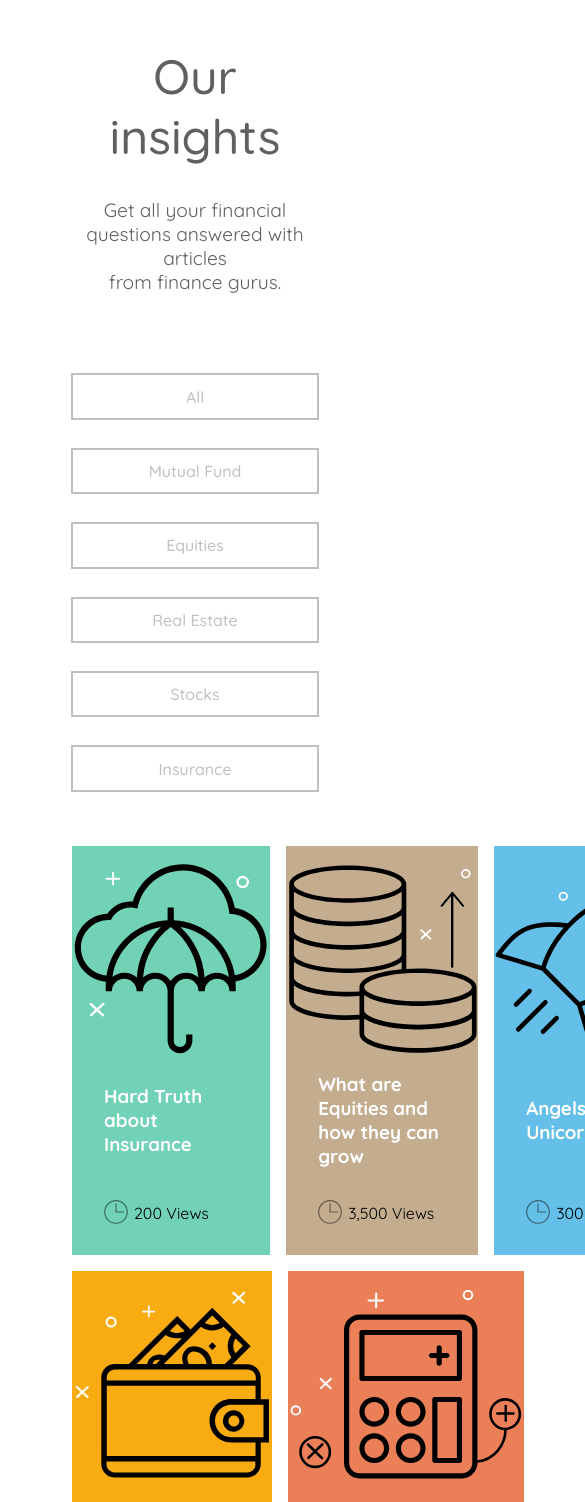
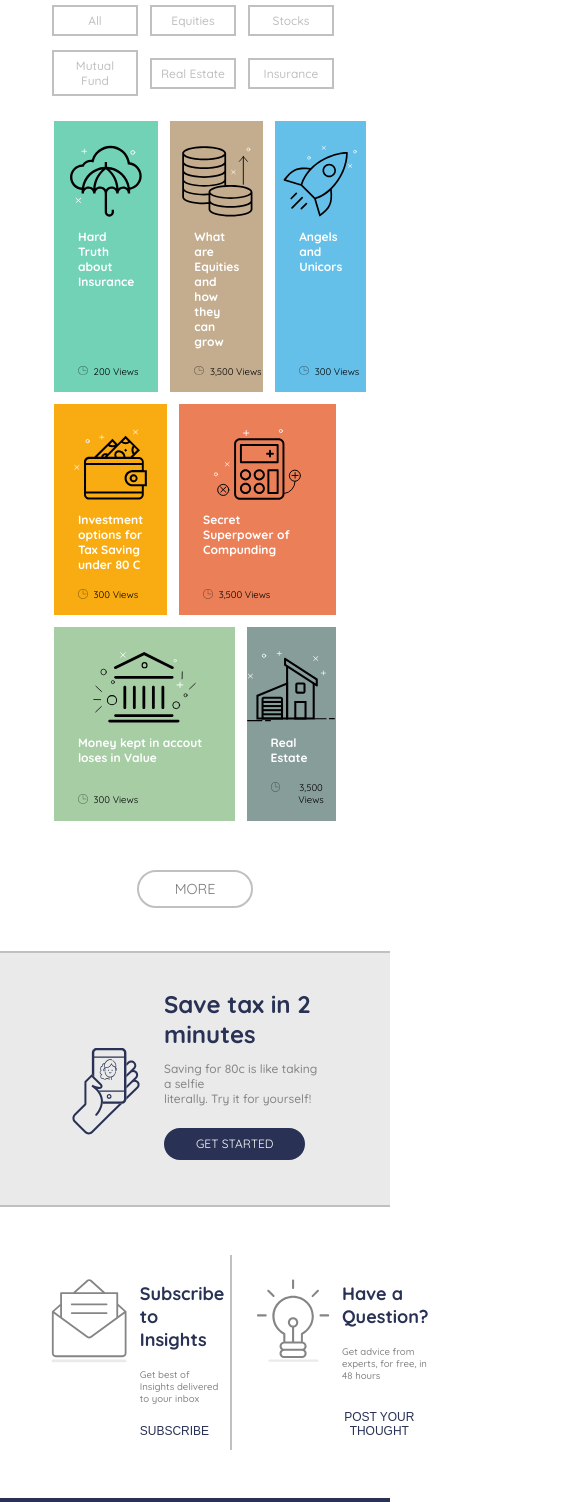
Before and after one commit to niluap/static-frontend-for-insights, a React (Create React App) app: page / in a window 390 px wide. Shown: the part 360-1862 px from the top of the page, 585 px wide, since content can reach past the window. Built offline with nearby package versions, Linux system fonts and the light colour scheme.

Commit message:
RWD for medium devices

```diff
--- a/src/App.css
+++ b/src/App.css
@@ -53,11 +53,13 @@ font-weight: 400;
 }
 .HeaderLogoWrapper{
 text-align: right;
+margin-left: 2em;
+width: 100%;
 
 }
 .HeaderLogo{
 max-width: 100%;
-height: 280px;
+min-height: 100%;
 }
 
 button.MainHeaderButton{
@@ -102,20 +104,20 @@ padding:0 4em 0 4em;
 
 .ArticleTeaser {
   margin: 0.5em 0.5em 0.5em 0.5em;
-  /* pozniej zmienic height */
   color: white;
 
 }
 .ArticleTeaserElements{
   display: flex;
   flex-direction: column;
- justify-content: space-between;
+ align-content: stretch;
  min-height: 100%;
 }
 .TeaserHeading{
   margin-left: 2em;
   margin-right: auto;
   text-align: left;
+  flex-grow:1;
 }
 .TeaserHeading h1 {
   padding-right: 2em;
@@ -124,7 +126,7 @@ padding:0 4em 0 4em;
 .TeaserImage {
   min-height:12em;
   width:auto;
-  margin-top:1em;
+  margin-top:2.5em;
   margin-left: auto;
   margin-right: auto;
 }
@@ -153,16 +155,25 @@ justify-content: space-between;
 /* NAVIGATION BAR*/
 .NavigationBar {
 padding:0.5em 4em 2em 4em;
+max-width:1350px;
+margin:auto;
 display: flex;
 flex-direction: row;
- max-width:1350px;
-  margin:auto;
 }
 
-@media (max-width: 400px) {
-  .NavigationBar{
-    flex-direction: column;
-  }
+.column{
+display: flex;
+flex-direction: row;
+flex-grow: 1;
+flex-shrink: 1;
+flex-basis: 0;
+}
+
+.NavigationButtonWrapper{
+   flex-grow: 1;
+  flex-shrink: 1;
+  flex-basis: 0;
+  margin-right: 1em;
 }
 
 .NavigationButton{
@@ -170,11 +181,9 @@ flex-direction: row;
   background: white;
   padding: 0.7em 1em 0.7em 1em ;
   margin: 14px 7px 14px 7px;
-  flex-grow: 1;
-  flex-shrink: 1;
-  flex-basis: 0;
+  width: 100%;
+  }
 
-}
 button.NavigationButton{
   font-family: 'Quicksand', sans-serif;
   font-size: 1em;
@@ -182,16 +191,13 @@ button.NavigationButton{
   color: rgb(192,192,192);
   -webkit-transition-duration: 0.4s; /* Safari */
   transition-duration: 0.4s;
+ }
 
-}
 button.NavigationButton:hover {
     background-color: rgb(41,50,85);
     color: white;
     border: 2px solid rgb(41,50,85);
 }
-
-
-
 
 
 /*MORE BUTTON*/
@@ -276,6 +282,7 @@ button.GetStartedButton:hover{
 }
 .GetStartedHeading{
 text-align: left;
+margin-left:2em;
 }
 
 .GetStartedHeading h1{
@@ -322,8 +329,8 @@ margin:auto;
    color: rgb(41,50,85);
    display: flex;
    flex-direction: row;
+   height: 100%;
   }
-
 
 .GetInTouchImage{
   height: 10em;
@@ -351,8 +358,13 @@ button.GetInTouchButton:hover{
 }
 
 .GetInTouchHeading{
+display: flex;
+flex-direction: column;
+align-content: stretch;
+align-items: flex-start;
 text-align: left;
 padding: 0 0 0 1em;
+height: 100%;
 }
 
 .GetInTouchHeading h1{
@@ -360,12 +372,14 @@ padding: 0 0 0 1em;
   font-weight: 600;
   margin-top: 1.5em;
   margin-bottom: 0.5em;
+  flex-grow: 0;
 }
 
 .GetInTouchHeading h2{
   font-size: 1em;
   font-weight: 500;
   color: rgb(133,133,133);
+  flex-grow: 1;
 }
 
 
@@ -382,7 +396,7 @@ padding: 0 0 0 1em;
   flex-direction: row;
   justify-content: space-between;
   max-width:1350px;
-margin:auto;
+  margin:auto;
 
 
 }
@@ -419,3 +433,170 @@ margin:auto;
 .Signature{
   font-size:0.8em;
 }
+
+
+/*******MEDIA*******/
+@media (max-width: 1000px) {
+.App {
+  font-size: 14px;
+  }
+.TeaserImage {
+  min-height:10em;
+  width:auto;
+  margin-top:2em;
+}
+
+.NavigationBar{
+  padding:0 4em 1em 4em;
+}
+  button.NavigationButton{
+    font-size: 1em;
+  }
+  .NavigationButton{
+  padding: 0.5em 0.7em 0.5em 0.7em ;
+  margin: 10px 4px 10px 4px;
+  }
+}
+
+@media (max-width: 829px) {
+.MainHeader h1{
+margin:0.5em 0 0.2em 0;
+font-size: 3em;
+}
+
+.MainHeader h4{
+font-size: 1.4em;
+}
+.SmallHeader h1{
+  font-size: 2em;
+}
+
+.SmallHeader h4{
+  font-size: 1em;
+  }
+
+.NavigationBar{
+display: flex;
+flex-direction: row;
+  }
+
+.column{
+display: flex;
+flex-direction: column;
+}
+
+.NavigationButton{
+padding: 0.5em 0.7em 0.5em 0.7em;
+margin: 7px 4px 7px 4px;
+}
+
+.TeaserImage {
+  min-height:8em;
+  width:auto;
+  }
+.Views{
+  margin-bottom:0.5em;
+  }
+
+.Views p{
+  font-size: 0.8em;
+  }
+.TeaserHeading h1 {
+  font-size: 1em;
+  margin-bottom: 0.5em;
+}
+.GetStartedHeading h1{
+  font-size: 2em;
+}
+
+.GetStartedHeading h2{
+  font-size: 1em;
+  }
+.GetStartedButton{
+  font-size: 1em;
+}
+
+.GetInTouchHeading h1{
+  font-size: 1.5em;
+}
+
+.GetInTouchHeading h2{
+  font-size: 0.8em;
+}
+
+.GetInTouchButton{
+  font-size: 1em;
+  margin: 1em 1em 1em 0;
+  }
+
+.GetInTouchImage{
+  height: 7em;
+
+ }
+
+}
+
+
+@media (max-width: 680px) {
+.App {
+  font-size: 12px;
+  }
+.MainHeader h1{
+margin:0.5em 0 0.2em 0;
+font-size: 3em;
+font-weight: 900;
+}
+.HeaderLogo{
+max-width: 90%;
+min-height: 100%;
+}
+.SmallHeader h1{
+  font-size: 2em;
+}
+
+.SmallHeader h4{
+  font-size: 1em;
+  }
+.TeaserHeading h1 {
+  font-size: 1em;
+}
+
+.TeaserImage {
+  max-height:6em;
+  width:auto;
+ }
+.ViewsImage{
+  width:0.8em;
+  height: 0.8em;
+  margin-right:6px;
+  margin-left:2em;
+  margin-top:0.9em;
+  opacity: 0.5;
+}
+.Views{
+  margin-bottom:0.5em;
+  }
+}
+
+
+@media (max-width: 570px) {
+.TeaserImage {
+  min-height:6em;
+  width:auto;
+ }
+.HeaderLogo{
+max-width: 100%;
+min-height: 100%;
+}
+.SocialMediaImage{
+  width: 1.5em;
+  height:auto;
+  border-radius: 3em;
+}
+
+}
+
+
+
+@media (max-width: 480px) {
+}
--- a/src/App.js
+++ b/src/App.js
@@ -53,12 +53,30 @@ class NavigationBar extends Component {
   render() {
     return (
       <div className="NavigationBar">
+       <div className="column">
+        <div className="NavigationButtonWrapper">
           <button className="NavigationButton">All</button>
+          </div>
+        <div className="NavigationButtonWrapper">
           <button className="NavigationButton">Mutual Fund</button>
+          </div>
+       </div>
+       <div className="column">
+        <div className="NavigationButtonWrapper">
           <button className="NavigationButton">Equities</button>
+          </div>
+        <div className="NavigationButtonWrapper">
           <button className="NavigationButton">Real Estate</button>
+          </div>
+         </div>
+       <div className="column">
+        <div className="NavigationButtonWrapper">
           <button className="NavigationButton">Stocks</button>
+          </div>
+        <div className="NavigationButtonWrapper">
           <button className="NavigationButton">Insurance</button>
+          </div>
+       </div>
       </div>
     );
   }
```
Lines whose indentation alone changed are shown as unchanged.
